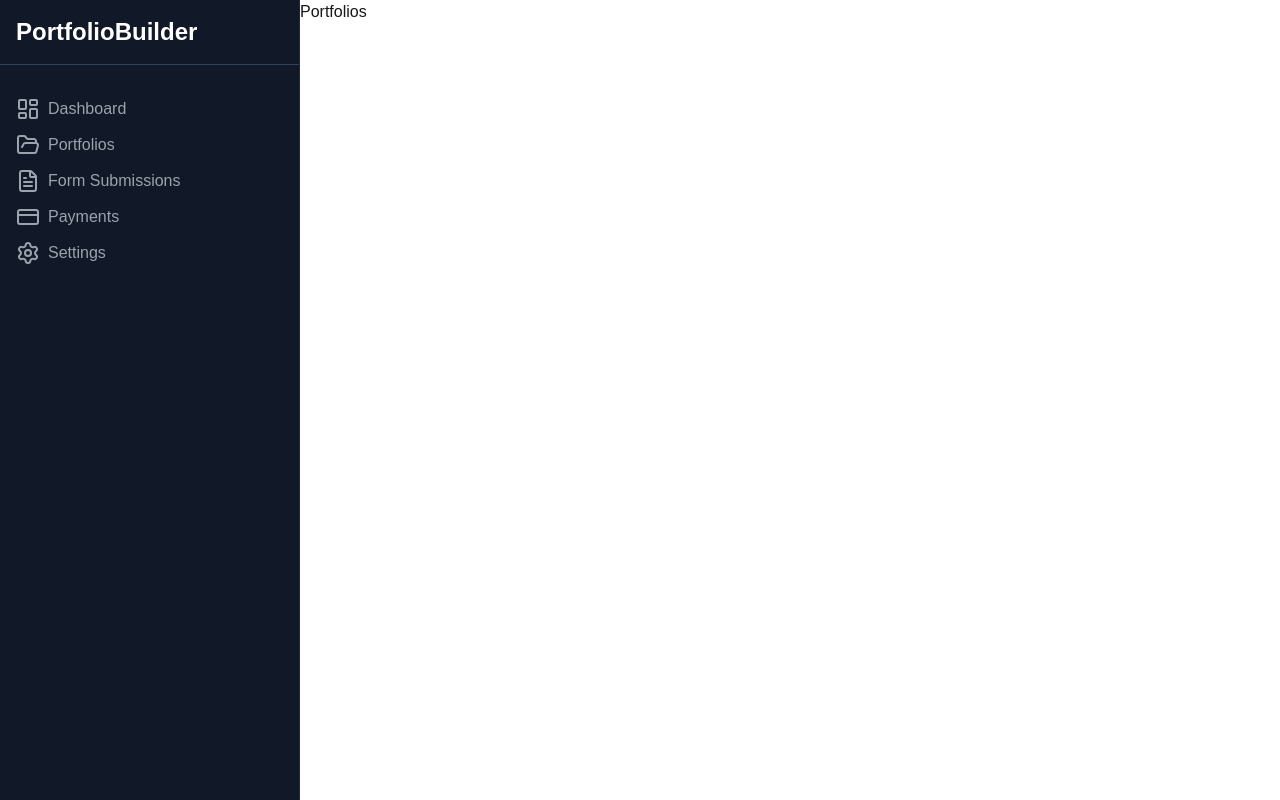
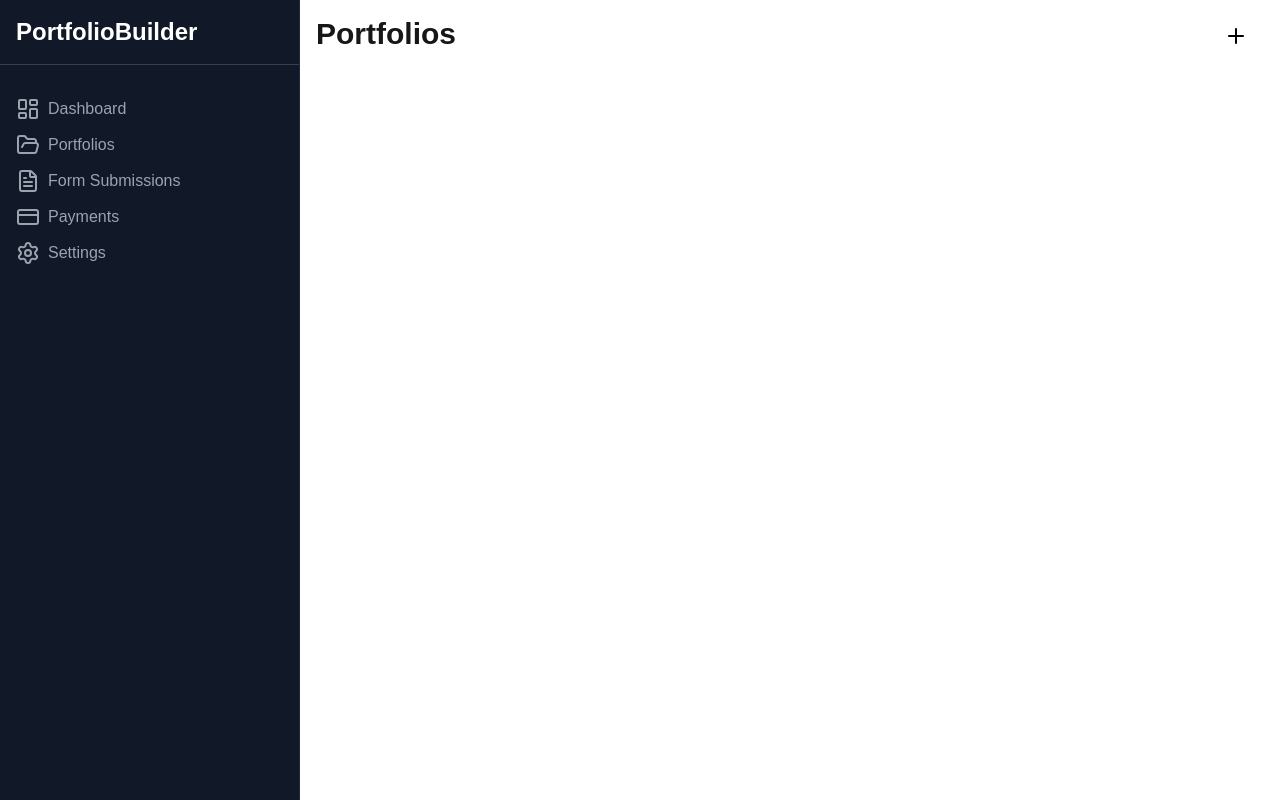
Before and after one commit to HereIsSee/porfolio-generation-website, a Next.js app: page /dashboard/portfolios in a window 1280 px wide. Built offline with nearby package versions, Linux system fonts and the light colour scheme.

Commit message:
work on dashboard portfolio design

```diff
--- a/app/dashboard/portfolios/page.tsx
+++ b/app/dashboard/portfolios/page.tsx
@@ -1,3 +1,15 @@
+import { Button } from "@/components/ui/Button";
+import { Plus } from "lucide-react";
+
 export default function Portfolios() {
-  return <div>Portfolios</div>;
+  return (
+    <div className="flex flex-col gap-4 p-4">
+      <div className="flex justify-between">
+        <div className="text-3xl font-semibold">Portfolios</div>
+        <Button>
+          <Plus />
+        </Button>
+      </div>
+    </div>
+  );
 }
```
